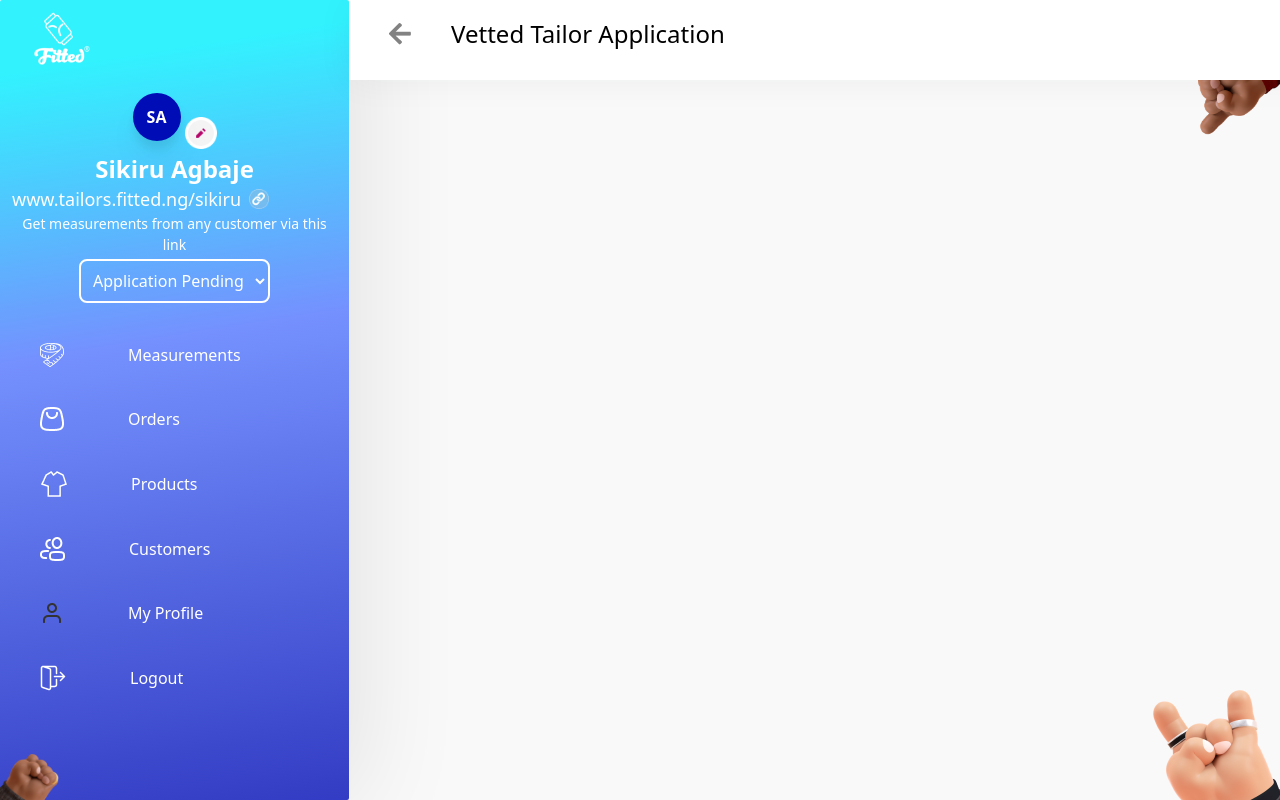
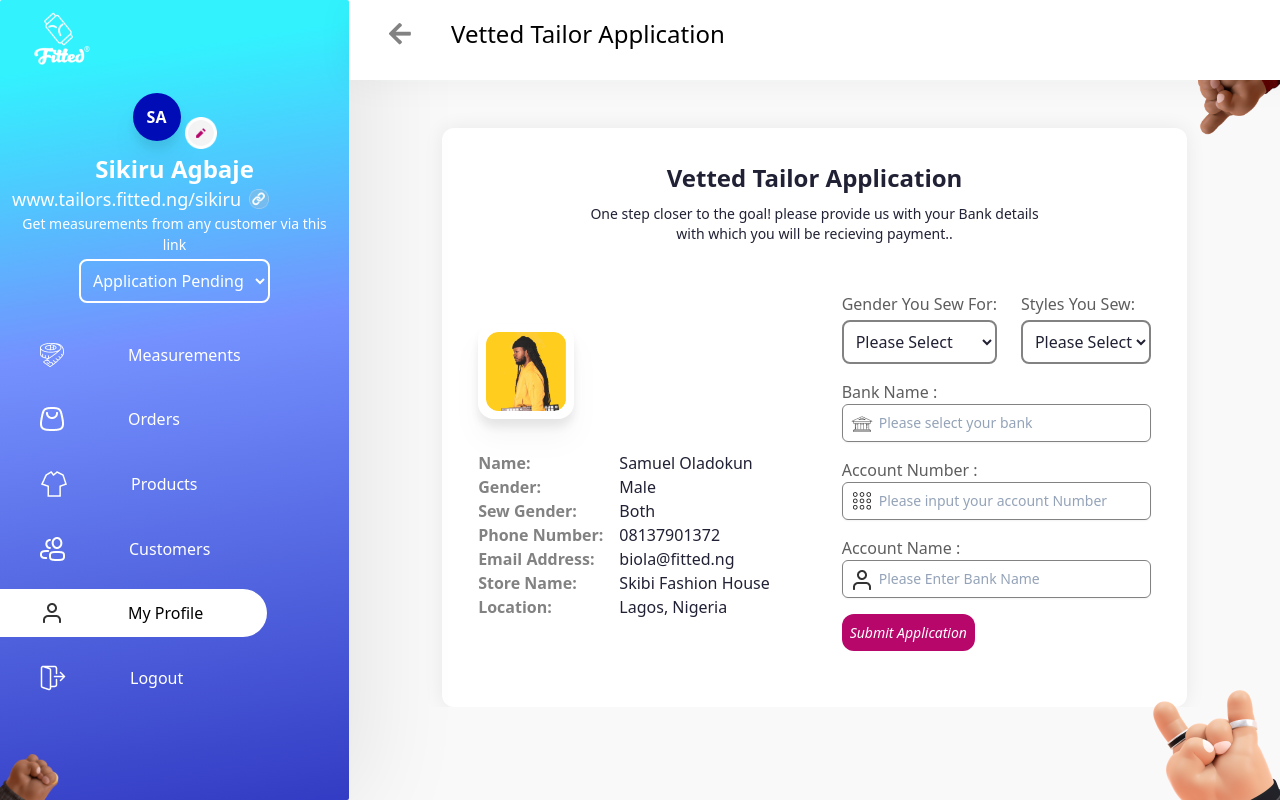
Before and after one commit to 722sofiaameh/vettedTailorApp, a React (Vite) app: page / in a window 1280 px wide. Built offline with nearby package versions, Linux system fonts and the light colour scheme; no server answers.

Commit message:
chore : code clean up

```diff
--- a/src/App.jsx
+++ b/src/App.jsx
@@ -16,7 +16,7 @@ function App() {
       <BrowserRouter>
         <Routes>
           <Route path="/" element={<Home />}>
-            <Route path="/profile" element={<Profile />} />
+            <Route path="/" element={<Profile />} />
             <Route path="/success" element={<Success />} />
             <Route path="/transaction_History" element={<TransactionHistory />} />
             <Route path="/measurements" element={<Measurements />} />
--- a/src/components/navbar.jsx
+++ b/src/components/navbar.jsx
@@ -129,7 +129,7 @@ export default function Navbar() {
           </NavLink>
           <NavLink
             style={navLinkStyle}
-            to="/profile"
+            to="/"
             className="p-3  px-10  rounded-[8px] font-Karla-Regular "
             onClick={() => setNavbar(!navbar)}
           >
```
